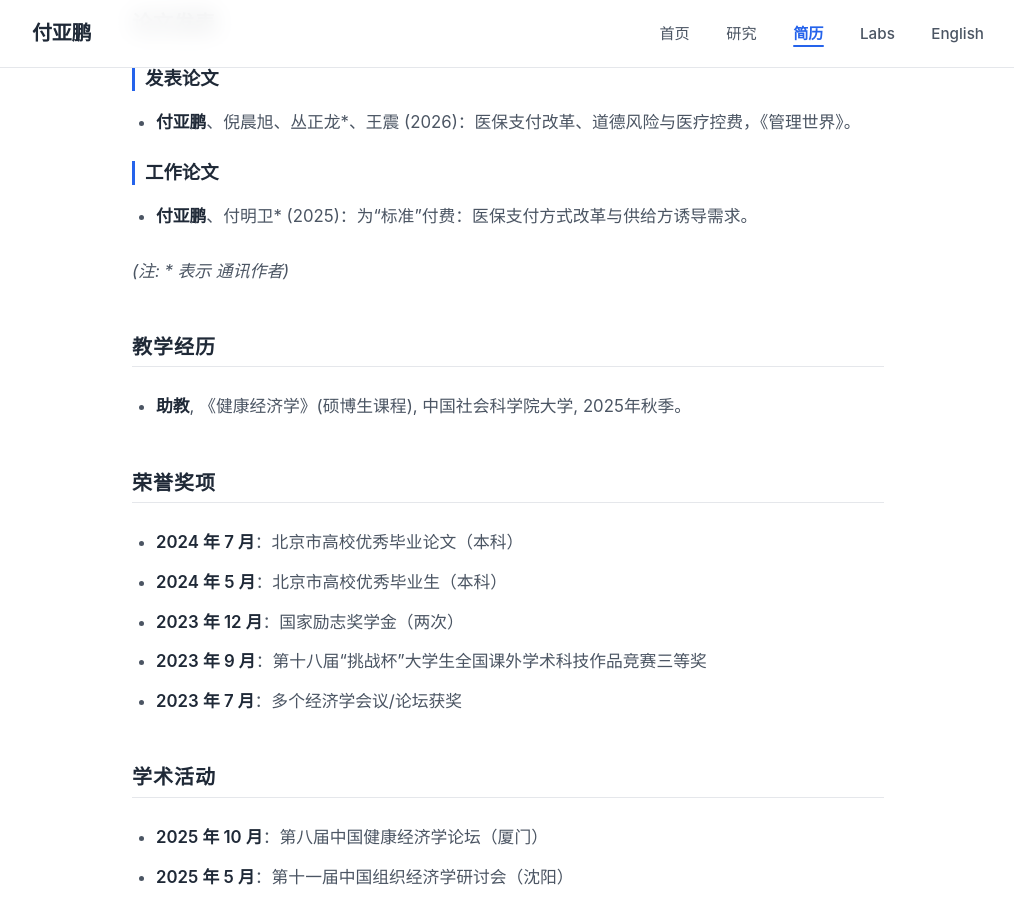
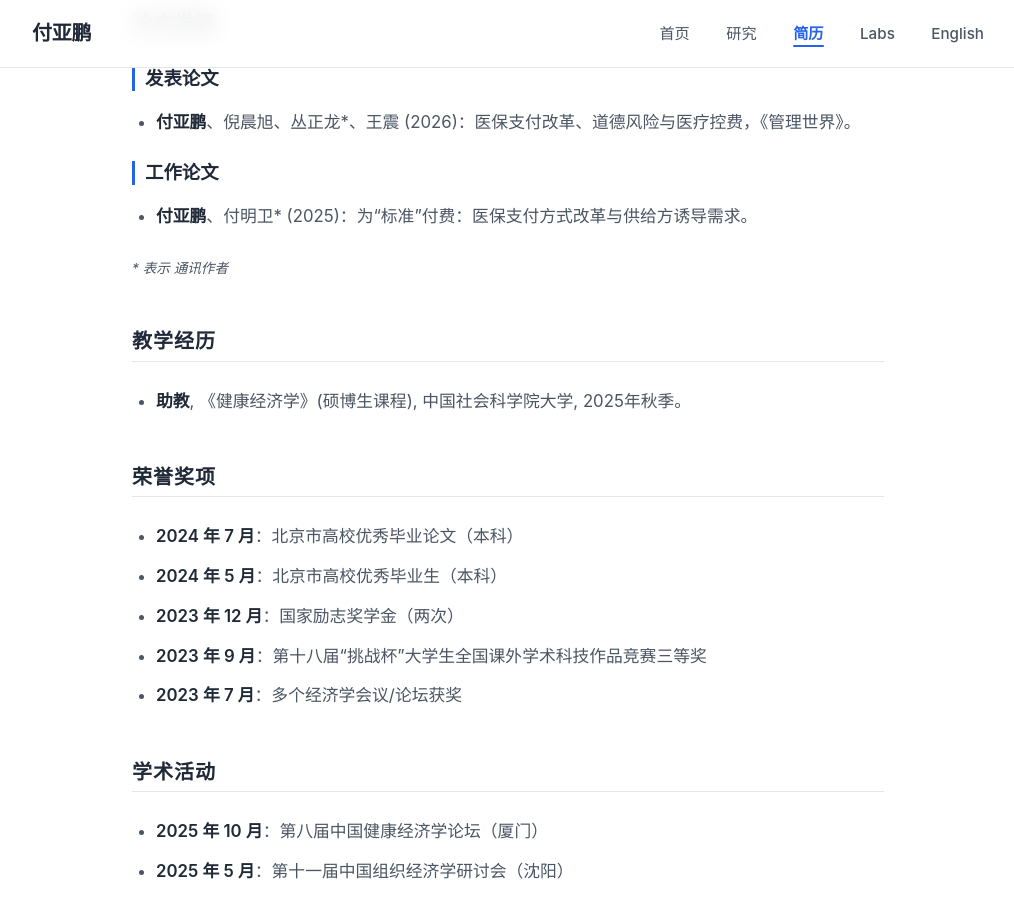
Before and after one commit to fyapeng/fyapeng.github.io, a Jekyll site: the page built from cv.html, in a window 1280 px wide and 900 px high, scrolled down 688 px. Shown: the whole window, without its empty margins (132-1146 px from the left). Built offline with Jekyll 4.4.1, drawn with Linux system fonts in a browser that asks for light colours.

Commit message:
Update cv.yml

```diff
--- a/_data/cv.yml
+++ b/_data/cv.yml
@@ -26,7 +26,7 @@ zh:
         ### 工作论文
         - **付亚鹏**、付明卫&#42; (2025)：为“标准”付费：医保支付方式改革与供给方诱导需求。
 
-        *(注: &#42; 表示 通讯作者)*
+        <span class="cv-footnote">&#42; 表示 通讯作者</span>
 
     - type: "markdown"
       title: "教学经历"
@@ -79,7 +79,7 @@ en:
         ### Working Papers
         - **Ya-Peng Fu**, Mingwei Fu&#42; (2025): "Persuasive Upcoding: Reform of Medical Insurance Payment and Supplier-Induced Demand".
 
-        *(Note: &#42; indicates corresponding author)*
+        <span class="cv-footnote">&#42; indicates corresponding author.</span>
 
     - type: "markdown"
       title: "Teaching Experience"
```
